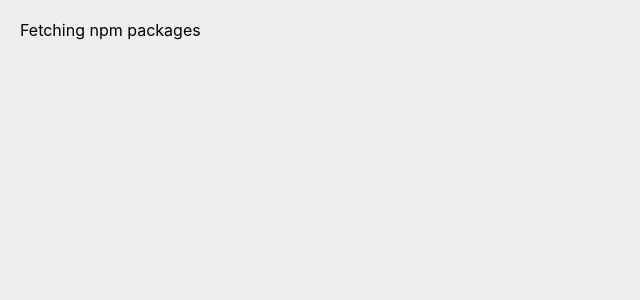
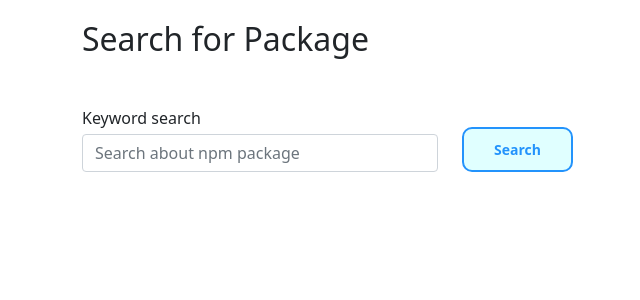
Before and after one commit to ahmedElsayes/ASEEU-course-react-Typescript-redux, a React (Create React App) app: page / in a window 1280 px wide. Shown: the top 300 px of the page, without its empty margins (0-640 px from the left). Built offline with nearby package versions, Linux system fonts and the light colour scheme.

Commit message:
Wiring Redux states to root component

```diff
--- a/src/App.tsx
+++ b/src/App.tsx
@@ -2,8 +2,22 @@
 
 function App() {
   return (
-    <div>
-      Fetching npm packages
+    <div className='container'>
+      <h2> Search for Package </h2>
+      <div className='row align-items-end mt-5'>
+        <div className='col-md-4 col-xs-12'>
+          <div>
+            <label className='mb-1'>Keyword search</label>
+            <input
+              className="form-control"
+              placeholder="Search about npm package"
+            />
+          </div>
+        </div>
+        <div className='col-md-4 col-xs-12'>
+          <button className='special-button'> Search </button>
+        </div>
+      </div>
     </div>
   );
 }
--- a/src/index.tsx
+++ b/src/index.tsx
@@ -1,9 +1,16 @@
 import React from 'react';
 import ReactDOM from 'react-dom';
 import './index.css';
+/* === Import Bootstrap === */
+import "bootstrap/dist/css/bootstrap.min.css";
+import "bootstrap/dist/js/bootstrap.bundle.min.js";
 import App from './App';
+import { Provider } from 'react-redux';
+import store from "./redux-assets/store"
 
 ReactDOM.render(
-    <App />,
+  <Provider store={store}>
+    <App />
+  </Provider>,
   document.getElementById('root')
 );
```
